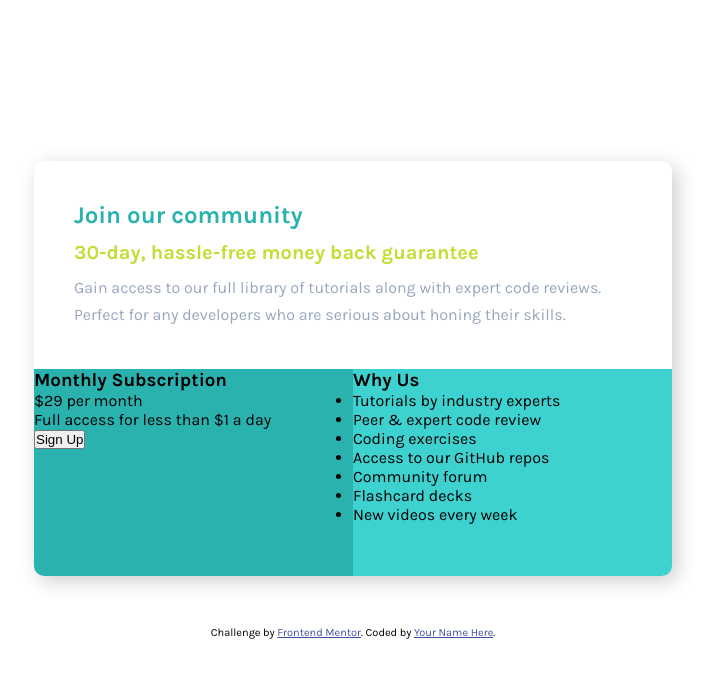
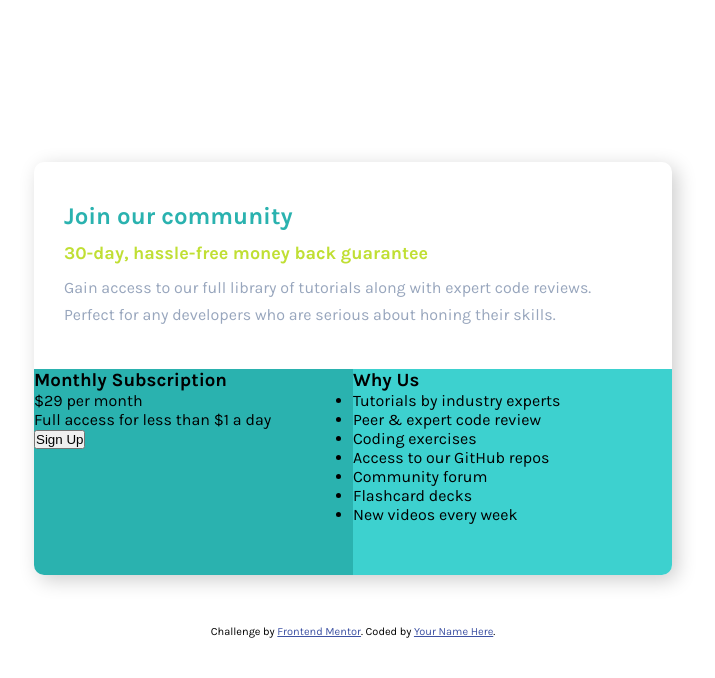
Before and after one commit to aLe3ouLa/single-price-grid, a plain HTML site: page index.html in a window 1280 px wide. Shown: the whole page, without its empty margins (287-1002 px from the left). Drawn offline with Linux system fonts and the light colour scheme.

Commit message:
Join Community

```diff
--- a/css/style.css
+++ b/css/style.css
@@ -56,7 +56,12 @@ body {
 
 .join-community {
     grid-column: 1 / -1;
-    padding: 4rem;
+    padding: 4rem 3rem;
+
+    display: flex;
+    flex-direction: column;
+    align-items: flex-start;
+    justify-content: center;
 }
 
 .join-community__title {
@@ -68,7 +73,7 @@ body {
 
 .join-community__subtitle {
     color: var(--color-secondary);
-    font-size: 2rem;
+    font-size: 1.8rem;
     font-weight: 700;
     margin-bottom: 1rem;
 }
```
